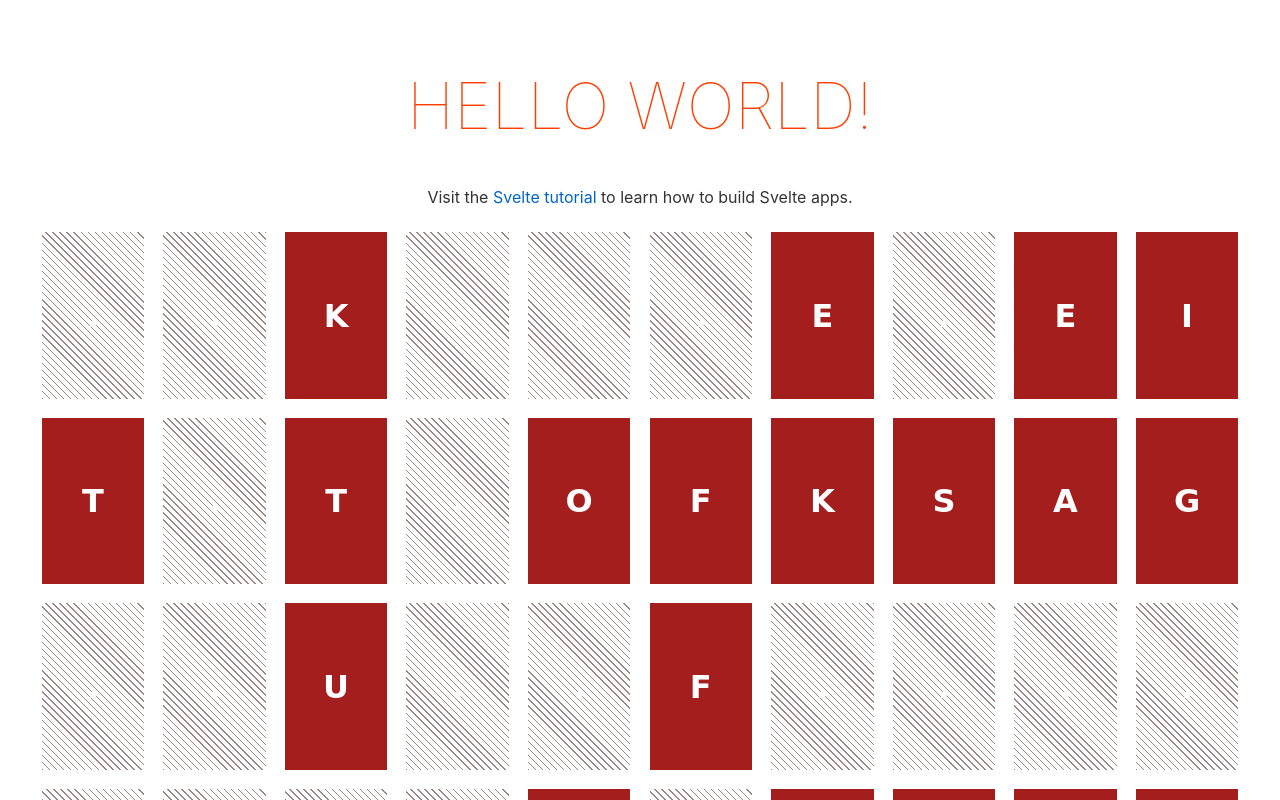
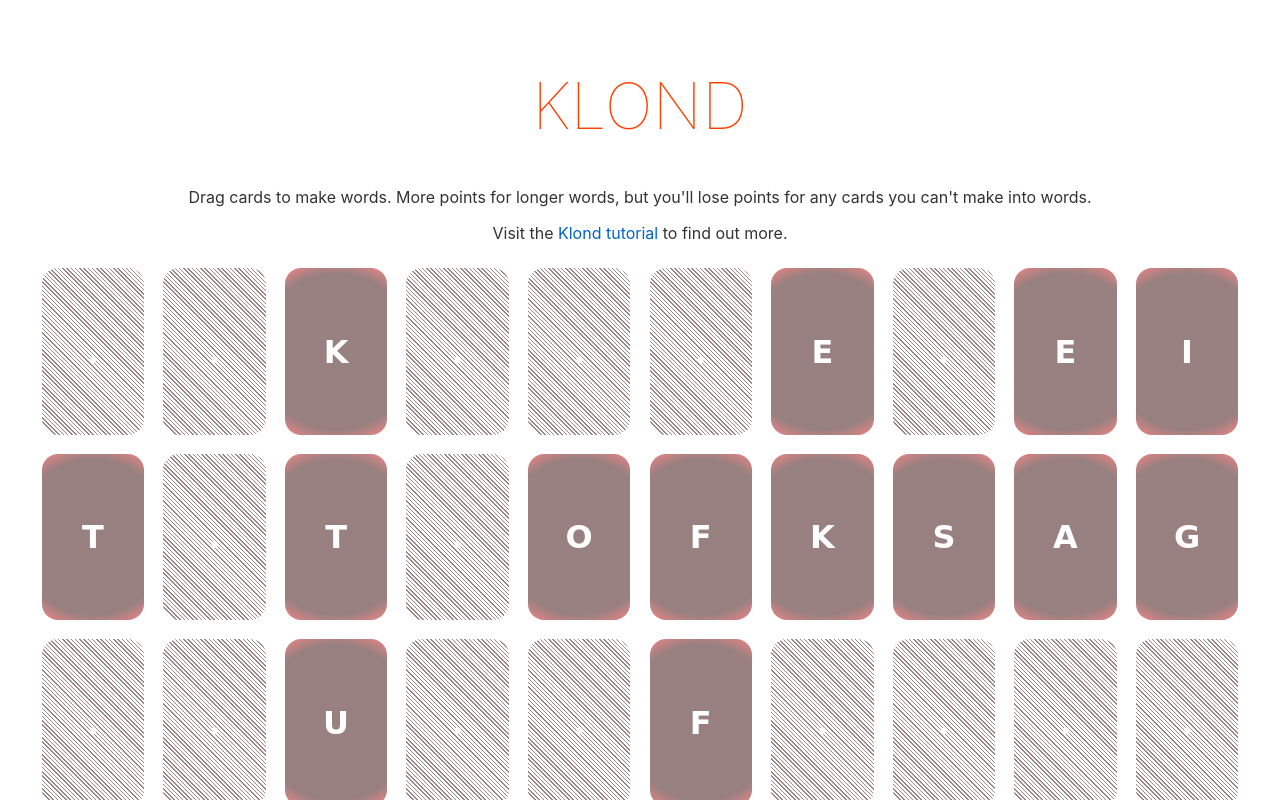
Before and after one commit to craignicol/klond, a Svelte app: page / in a window 1280 px wide. Shown: the top 800 px of the page. Built offline with nearby package versions, Linux system fonts and the light colour scheme.

Commit message:
Nicer cards and instructions

```diff
--- a/src/App.svelte
+++ b/src/App.svelte
@@ -2,14 +2,13 @@
 import Card from "./Card.svelte";
 import type { Letter } from "./deck";
 
-
-	export let name: string;
 	export let deck: Letter[];
 </script>
 
 <main>
-	<h1>Hello {name}!</h1>
-	<p>Visit the <a href="https://svelte.dev/tutorial">Svelte tutorial</a> to learn how to build Svelte apps.</p>
+	<h1>Klond</h1>
+	<p>Drag cards to make words. More points for longer words, but you'll lose points for any cards you can't make into words.</p>
+	<p>Visit the <a href="https://craignicol.github.io/klond/#howtoplay">Klond tutorial</a> to find out more.</p>
 
 	{#each deck as c}
 		<Card face={c} turned={Math.random() > 0.5} />
--- a/src/Card.svelte
+++ b/src/Card.svelte
@@ -27,15 +27,25 @@
     color: white;
     text-align: center;
     line-height: 5em;
+    border-radius: 0.5em;
   }
   span.back {
     background: repeating-linear-gradient(
-    45deg,
-    rgba(62, 26, 26, 0.5),
-    rgba(49, 1, 1, 0.5) 1px,
-	transparent 1px,
-	transparent 5px
-  );
+        45deg,
+        rgba(62, 26, 26, 0.5),
+        rgba(49, 1, 1, 0.5) 1px,
+      transparent 1px,
+      transparent 3px
+      );
+    z-index: 1;
+  }
+  span.front {
+    background: radial-gradient(
+      circle,
+      rgba(51, 3, 3, 0.5) 0%,
+      rgba(51, 3, 3, 0.5) 80%,
+      rgba(228, 9, 9, 0.5) 100%
+    );
     z-index: 1;
   }
 </style>
```
Also changed, not shown: public/build/bundle.css, public/build/bundle.js, 1 other file (tests, documents, lock files or other folders).
